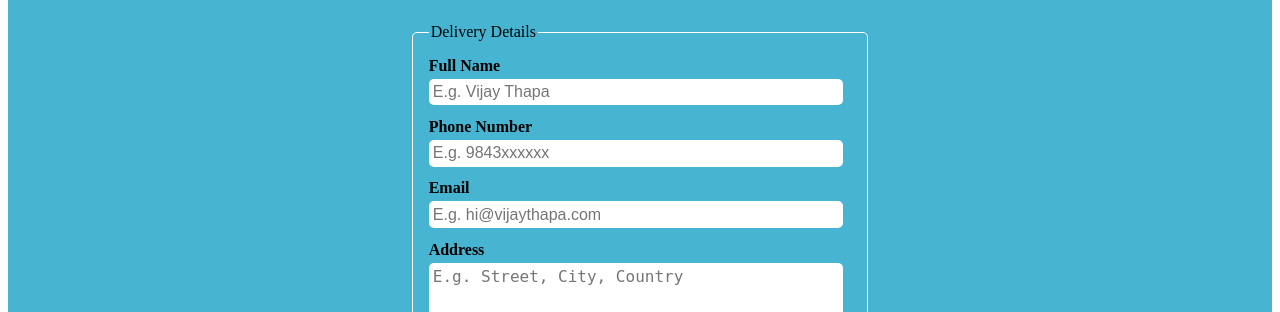
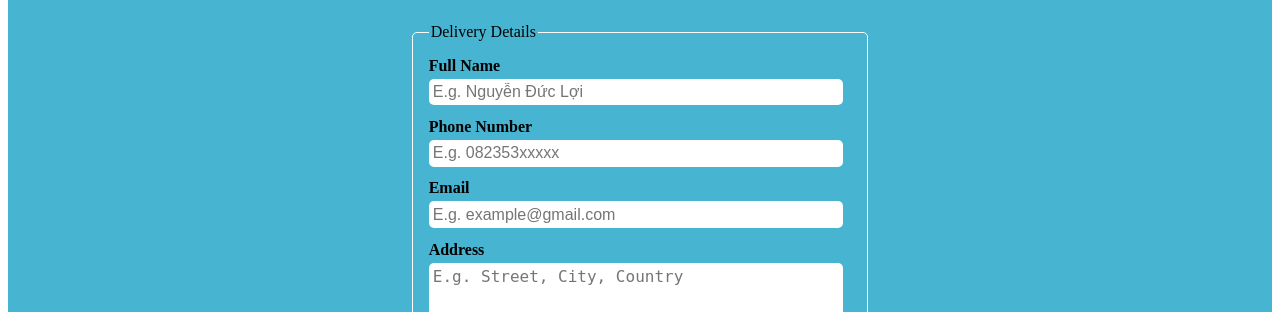
Before and after one commit to loi02112001/Food-order-webiste, a PHP site: page /order.php in a window 1280 px wide. Shown: the part 523-835 px from the top of the page. Run offline with PHP 8.4, Linux system fonts and the light colour scheme.

Commit message:
Update order.php

```diff
--- a/order.php
+++ b/order.php
@@ -65,13 +65,13 @@
                 <fieldset>
                     <legend>Delivery Details</legend>
                     <div class="order-label">Full Name</div>
-                    <input type="text" name="full-name" placeholder="E.g. Vijay Thapa" class="input-responsive" required>
+                    <input type="text" name="full-name" placeholder="E.g. Nguyễn Đức Lợi" class="input-responsive" required>
 
                     <div class="order-label">Phone Number</div>
-                    <input type="tel" name="contact" placeholder="E.g. 9843xxxxxx" class="input-responsive" required>
+                    <input type="tel" name="contact" placeholder="E.g. 082353xxxxx" class="input-responsive" required>
 
                     <div class="order-label">Email</div>
-                    <input type="email" name="email" placeholder="E.g. hi@vijaythapa.com" class="input-responsive" required>
+                    <input type="email" name="email" placeholder="E.g. example@gmail.com" class="input-responsive" required>
 
                     <div class="order-label">Address</div>
                     <textarea name="address" rows="10" placeholder="E.g. Street, City, Country" class="input-responsive" required></textarea>
```
